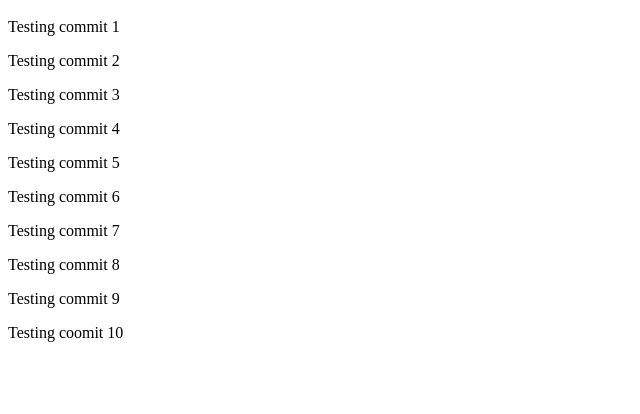
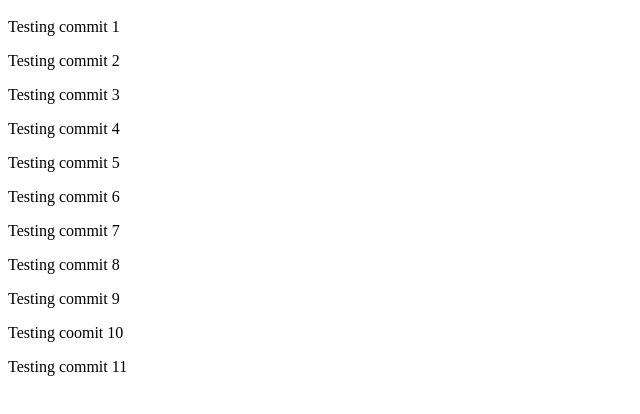
Before and after one commit to HonzaMikula/GitReviews-QA, a plain HTML site: page index.html in a window 1280 px wide. Shown: the part 48-462 px from the top of the page, without its empty margins (0-640 px from the left). Drawn offline with Linux system fonts and the light colour scheme.

Commit message:
That didn't work. Tryning this. fix #22

```diff
--- a/index.html
+++ b/index.html
@@ -14,5 +14,6 @@
     <p>Testing commit 8</p>
     <p>Testing commit 9</p>
     <p>Testing coomit 10</p>
+    <p>Testing commit 11</p>
   </body>
 </html>
```
